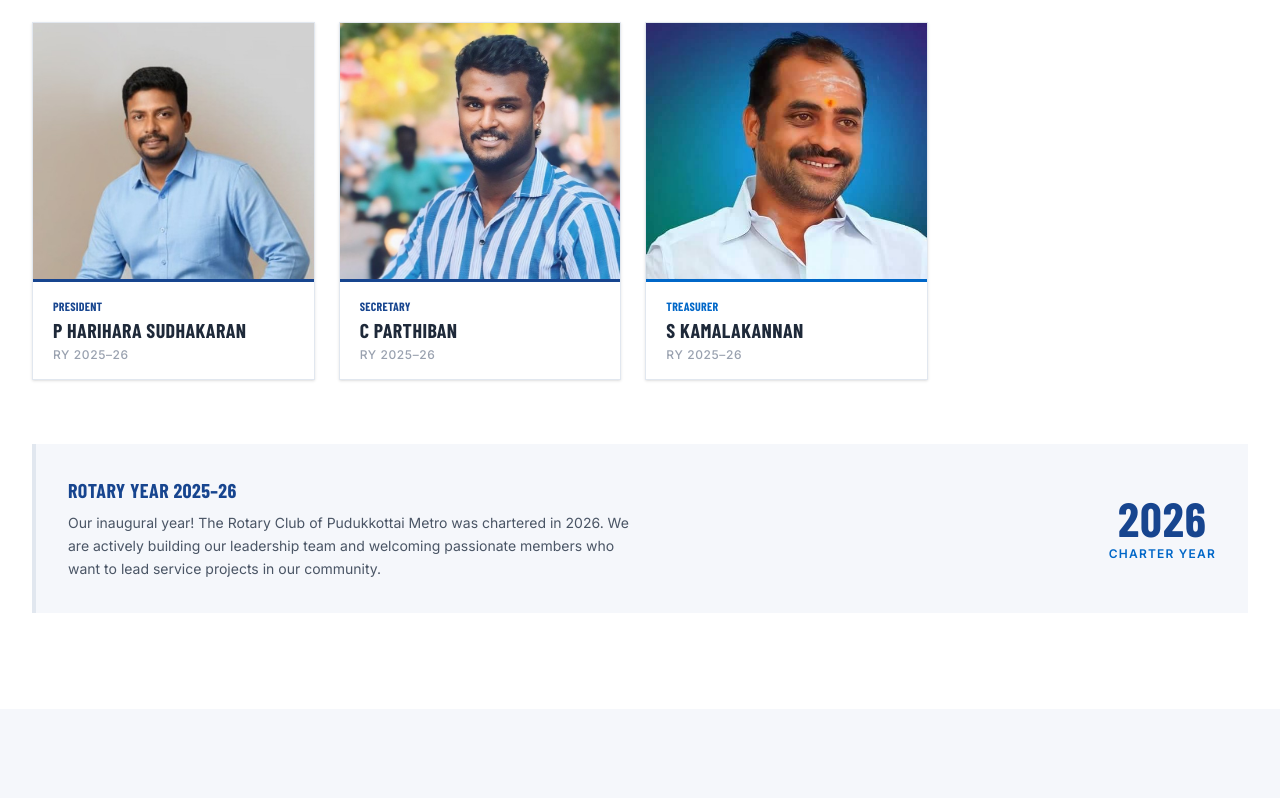
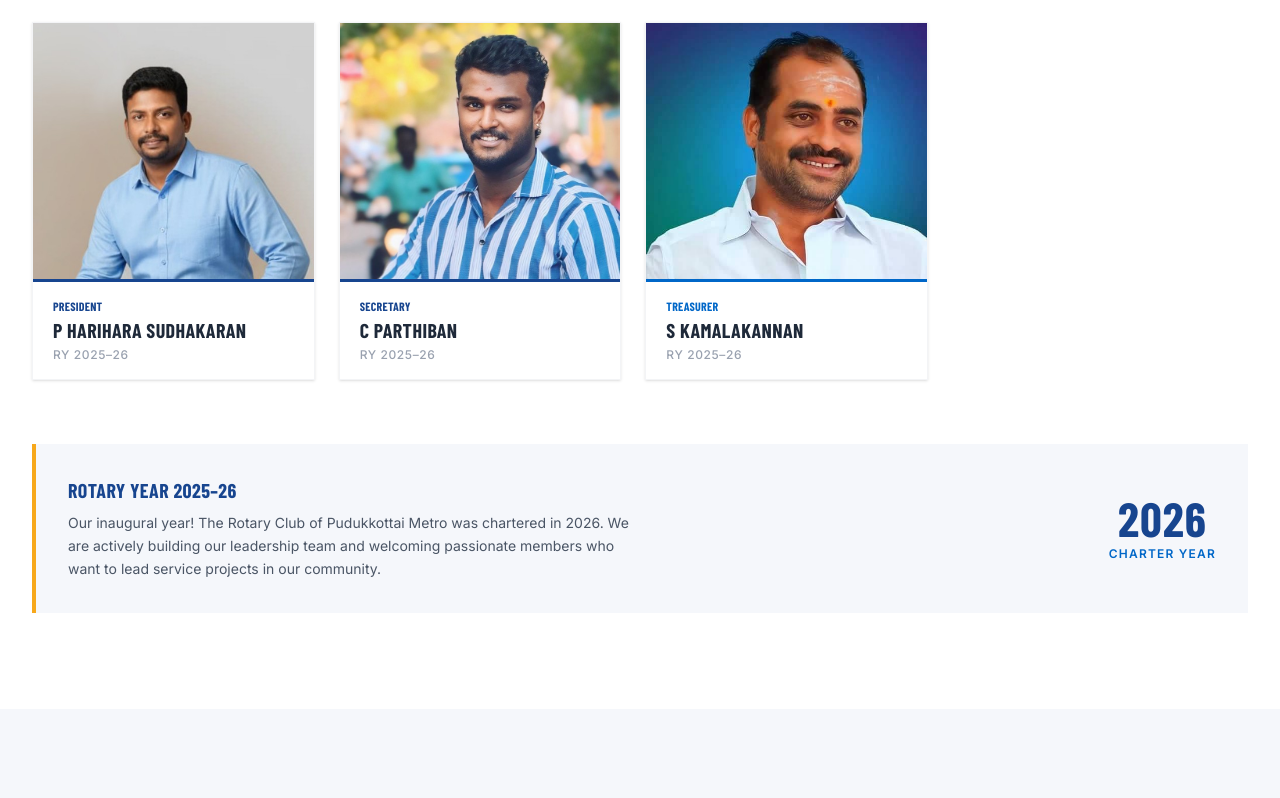
Before and after one commit to pravesa/rc-pudukkottai-metro-website, a Next.js app: page / in a window 1280 px wide. Shown: the part 3457-4255 px from the top of the page. Built offline with nearby package versions, Linux system fonts and the light colour scheme; a web font is replaced by a local one.

Commit message:
feat: update theme variables and color definitions in globals.css

```diff
--- a/app/globals.css
+++ b/app/globals.css
@@ -5,6 +5,12 @@
 @custom-variant dark (&:is(.dark *));
 
 @theme inline {
+  --color-rotary-royal-blue: var(--rotary-royal-blue);
+  --color-rotary-azure: var(--rotary-azure);
+  --color-rotary-sky-blue: var(--rotary-sky-blue);
+  --color-rotary-gold: var(--rotary-gold);
+  --color-rotary-light-blue: var(--rotary-light-blue);
+  --color-rotary-text: var(--rotary-text);
   /* ── Shadcn / system tokens ── */
   --color-background: var(--background);
   --color-foreground: var(--foreground);
@@ -40,25 +46,25 @@
   --rotary-gold: #f7a81b;
   --rotary-light-blue: #e8f0fa;
   --rotary-text: #2d2d2d;
-  --background: oklch(1 0 0);
-  --background-alt: oklch(0.98 0.01 285);
-  --foreground: oklch(0.141 0.005 285.823);
-  --card: oklch(1 0 0);
-  --card-foreground: oklch(0.141 0.005 285.823);
-  --popover: oklch(1 0 0);
-  --popover-foreground: oklch(0.141 0.005 285.823);
-  --primary: oklch(0.646 0.222 41.116);
-  --primary-foreground: oklch(0.98 0.016 73.684);
-  --secondary: oklch(0.967 0.001 286.375);
-  --secondary-foreground: oklch(0.21 0.006 285.885);
-  --muted: oklch(0.967 0.001 286.375);
-  --muted-foreground: oklch(0.552 0.016 285.938);
-  --accent: oklch(0.967 0.001 286.375);
-  --accent-foreground: oklch(0.21 0.006 285.885);
-  --destructive: oklch(0.577 0.245 27.325);
-  --border: oklch(0.92 0.004 286.32);
-  --input: oklch(0.92 0.004 286.32);
-  --ring: oklch(0.75 0.183 55.934);
+  --background: 0 0% 100%;
+  --foreground: 222 47% 11%;
+  --card: 0 0% 100%;
+  --card-foreground: 222 47% 11%;
+  --popover: 0 0% 100%;
+  --popover-foreground: 222 47% 11%;
+  --primary: 216 74% 33%;
+  --primary-foreground: 0 0% 100%;
+  --secondary: 216 20% 95%;
+  --secondary-foreground: 216 74% 33%;
+  --muted: 210 40% 96%;
+  --muted-foreground: 215 16% 47%;
+  --accent: 38 93% 54%;
+  --accent-foreground: 0 0% 100%;
+  --destructive: 0 84% 60%;
+  --destructive-foreground: 0 0% 100%;
+  --border: 214 32% 91%;
+  --input: 214 32% 91%;
+  --ring: 216 74% 33%;
   --radius: 0.5rem;
 }
 
@@ -66,7 +72,6 @@
 *::before,
 *::after {
   box-sizing: border-box;
-  border-color: hsl(214 32% 91%);
 }
 body {
   background-color: #ffffff;
```
